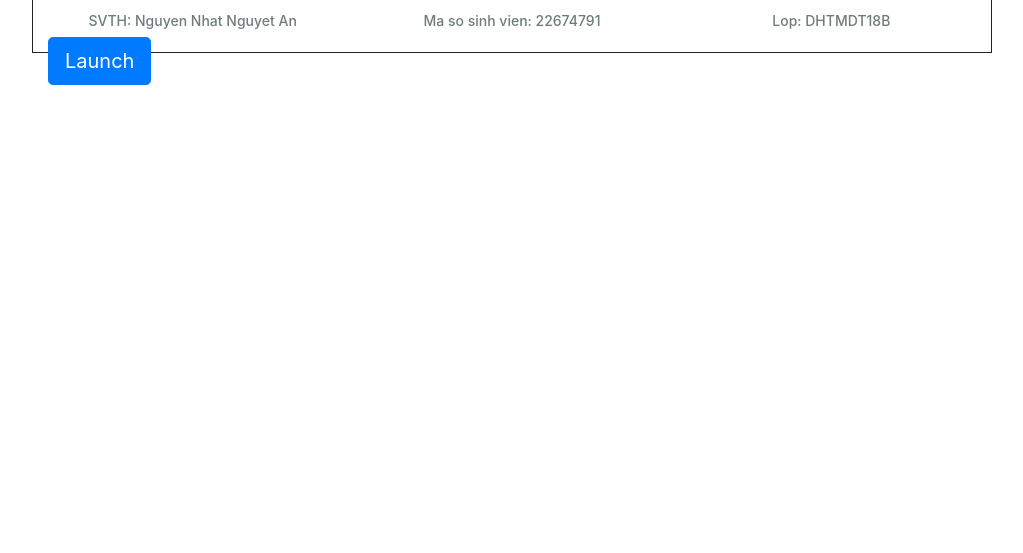
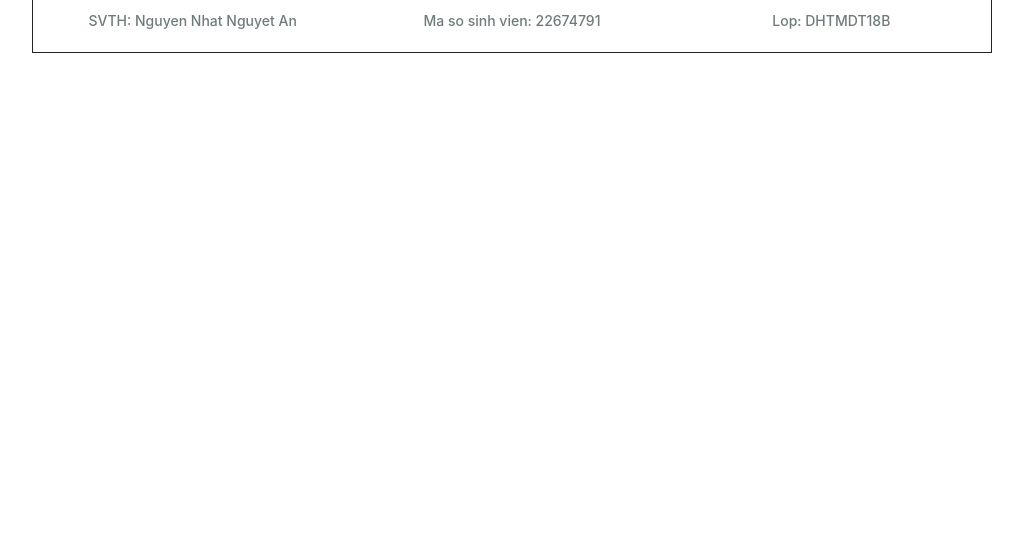
Before and after one commit to NguyetAn93/BTTK, a plain HTML site: page 02_22674791_NguyenNhatNguyetAn_KT20.4/html/index.html in a window 1280 px wide. Shown: the part 247-800 px from the top of the page, without its empty margins (128-1151 px from the left). Drawn offline with Linux system fonts and the light colour scheme; files whose address does not match are found by name.

Commit message:
index.html

```diff
--- a/02_22674791_NguyenNhatNguyetAn_KT20.4/html/index.html
+++ b/02_22674791_NguyenNhatNguyetAn_KT20.4/html/index.html
@@ -55,10 +55,6 @@
                 </div>
             </div>
         </footer>
-        <!-- Modal trigger button -->
-        <button type="button" class="btn btn-primary btn-lg" data-bs-toggle="modal" data-bs-target="#modalId">
-  Launch
-</button>
         <!-- Modal Body -->
         <!-- if you want to close by clicking outside the modal, delete the last endpoint:data-bs-backdrop and data-bs-keyboard -->
         <div class="modal fade" id="modalId" tabindex="-1" data-bs-backdrop="static" data-bs-keyboard="false" role="dialog" aria-labelledby="modalTitleId" aria-hidden="true">
```
